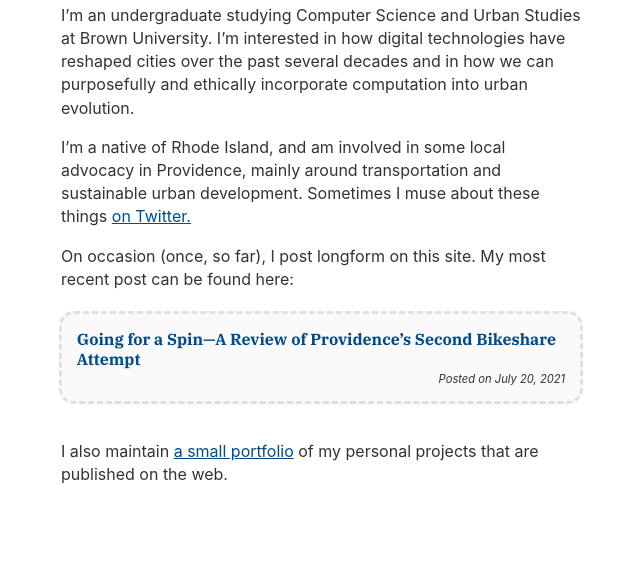
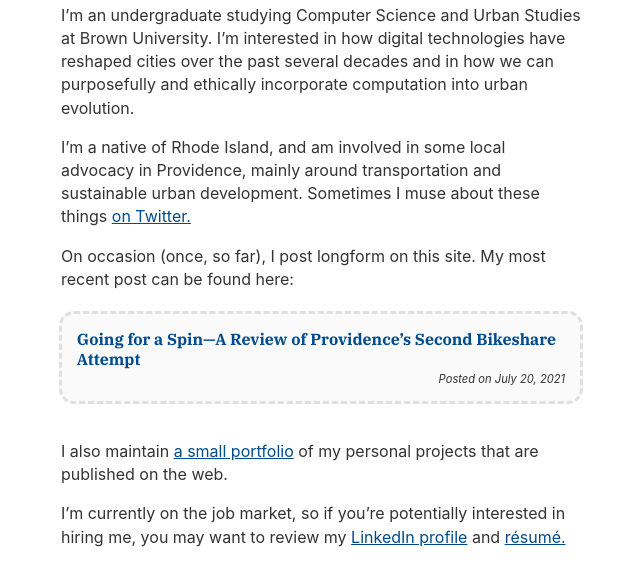
Before and after one commit to chris-sarli/chris.sarl, an Eleventy site: page index.njk in a window 1280 px wide. Shown: the part 65-650 px from the top of the page, without its empty margins (319-959 px from the left). Built offline with nearby package versions, Linux system fonts and the light colour scheme; Eleventy itself is replaced by a stand-in of ours; files that its build step writes are made by us from their sources; a web font is replaced by a local one.

Commit message:
links and résumé

```diff
--- a/index.njk
+++ b/index.njk
@@ -18,4 +18,6 @@
 <div class="single-column-container">
 
   <p>I also maintain <a href="/projects">a small portfolio</a> of my personal projects that are published on the web.</p>
+
+  <p>I&rsquo;m currently on the job market, so if you&rsquo;re potentially interested in hiring me, you may want to review my <a href="https://www.linkedin.com/in/csarli/">LinkedIn profile</a> and <a href="/files/csarli-résumé.pdf">résumé.</a></p>
 </div>
```
Also changed, not shown: 1 other file.
